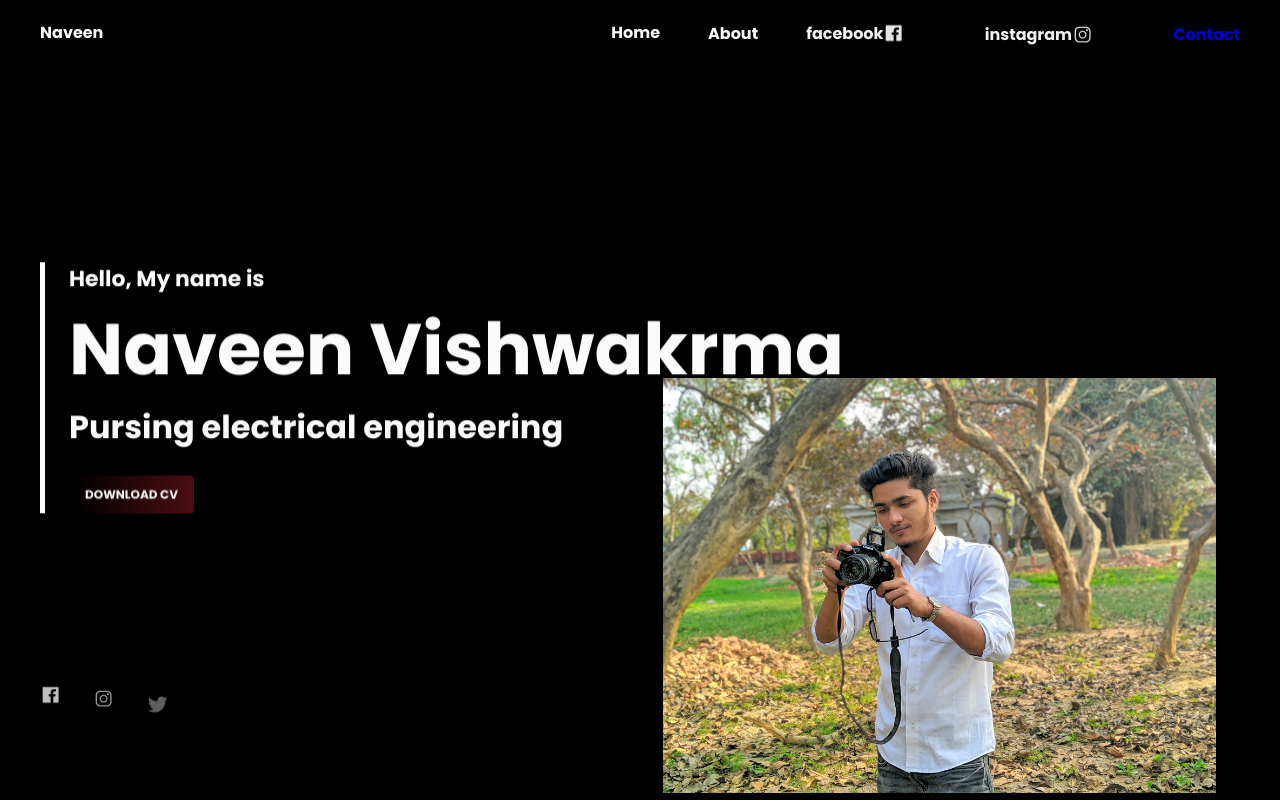
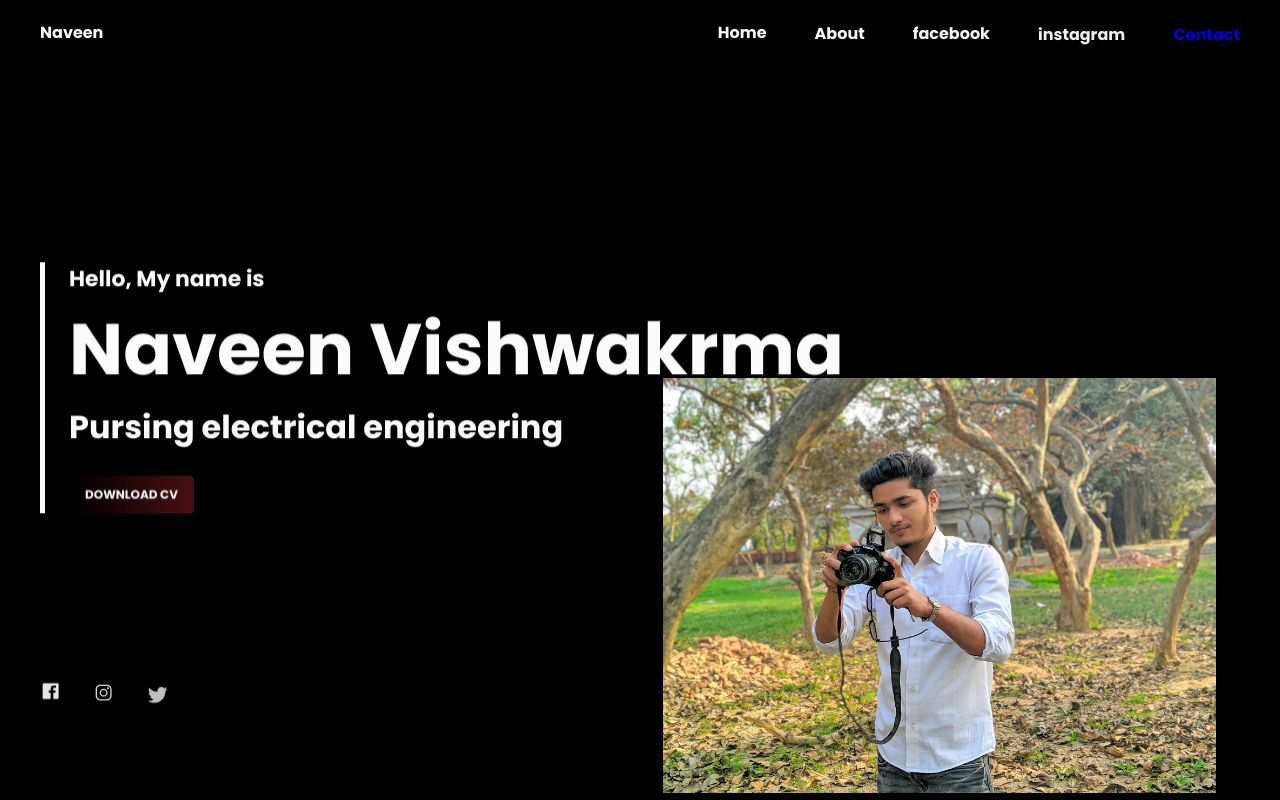
Before and after one commit to Amit-2500/naveen-Vishwakarma-, a plain HTML site: page index.html in a window 1280 px wide. Drawn offline with nearby package versions, Linux system fonts and the light colour scheme.

Commit message:
Update index.html

```diff
--- a/index.html
+++ b/index.html
@@ -26,11 +26,9 @@
                     <li class="nav__item"><a href="#" class="nav__link">Home</a></li>
                     <li class="nav__item"><a href="about.html" class="nav__link">About</a></li>
                     <li class="nav__item"><a href="https://www.facebook.com/naveen.vishwakarma.14224"
-                            class="nav__link">facebook</a></li>
-                    <ion-icon name="logo-facebook" class="home__social-icon"></ion-icon>
+                                             class="nav__link">facebook</a></li>
                     <li class="nav__item"><a href="https://www.instagram.com/navee_n653/"
-                            class="nav__link">instagram</a></li>
-                    <ion-icon name="logo-instagram" class="home__social-icon"></ion-icon>
+                                             class="nav__link">instagram</a></li>
                     <li class="nav__item"><a href="mailto:@gmail.com"
                             class="button">Contact</a>
                     </li>
```
